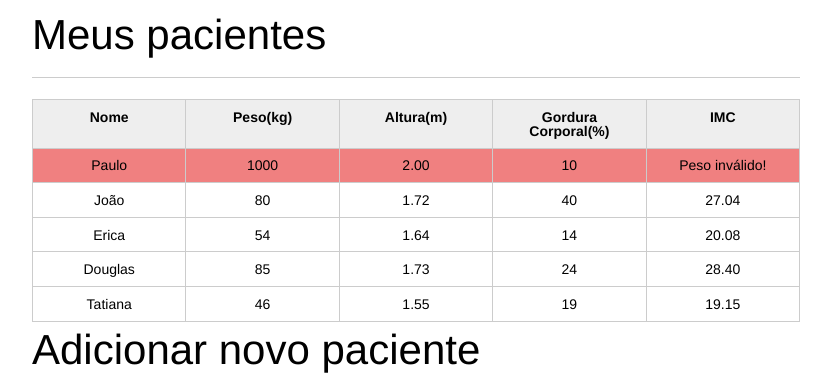
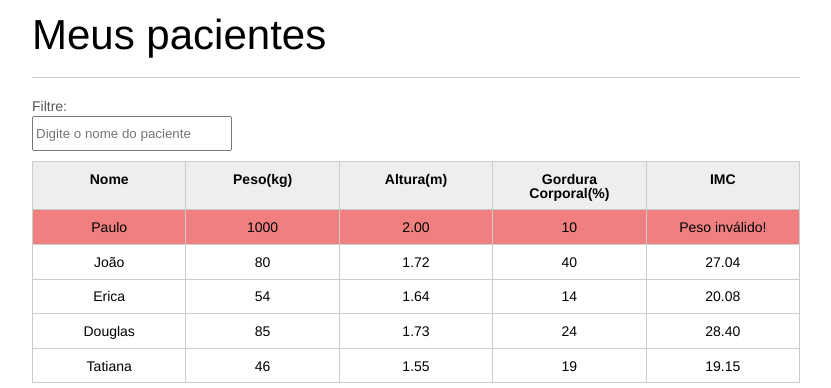
Before and after one commit to sharpmario/alura, a PHP site: page / in a window 1280 px wide. Shown: the part 42-430 px from the top of the page, without its empty margins (224-1055 px from the left). Run offline with PHP 8.4, Linux system fonts and the light colour scheme.

Commit message:
aula 8 js intro

```diff
--- a/introducao-javascript/css/index.css
+++ b/introducao-javascript/css/index.css
@@ -145,3 +145,13 @@ button[disabled=disabled], button:disabled {
 	opacity: 0;
 	transition: 0.5s;
 }
+
+#filtrar-tabela {
+    width: 200px;
+    height: 35px;
+    margin-bottom: 10px;
+}
+
+.invisivel{
+	display: none;
+}
--- a/introducao-javascript/index.html
+++ b/introducao-javascript/index.html
@@ -18,6 +18,8 @@
 		<main>
 			<section class="container">
 				<h2>Meus pacientes</h2>
+				<label for="filtrar-tabela">Filtre:</label>
+    			<input type="text" name="filtro" id="filtrar-tabela" placeholder="Digite o nome do paciente">
 				<table>
 					<thead>
 						<tr>
@@ -102,5 +104,6 @@
 		<script src="js/principal.js" ></script>
 		<script src="js/form.js" ></script>
 		<script src="js/remover-paciente.js" ></script>
+		<script src="js/filtra.js" ></script>
 	</body>
 </html>
--- /dev/null
+++ b/introducao-javascript/js/filtra.js
@@ -0,0 +1,17 @@
+let campoFiltro = document.querySelector("#filtrar-tabela");
+
+campoFiltro.addEventListener('input',function(){
+    document.querySelectorAll(".paciente").forEach(p => p.hidden = false);
+    let value = this.value;
+
+    let pacientes = document.querySelectorAll(".paciente");
+    let regex = new RegExp(value, "i");
+    Array.from(pacientes)
+        .map(paciente => paciente.querySelector(".info-nome"))
+        .forEach(paciente => {
+            let nome = paciente.innerText;
+            if(!regex.test(nome)){
+                paciente.parentElement.hidden = true;
+            }
+        });
+});
```
